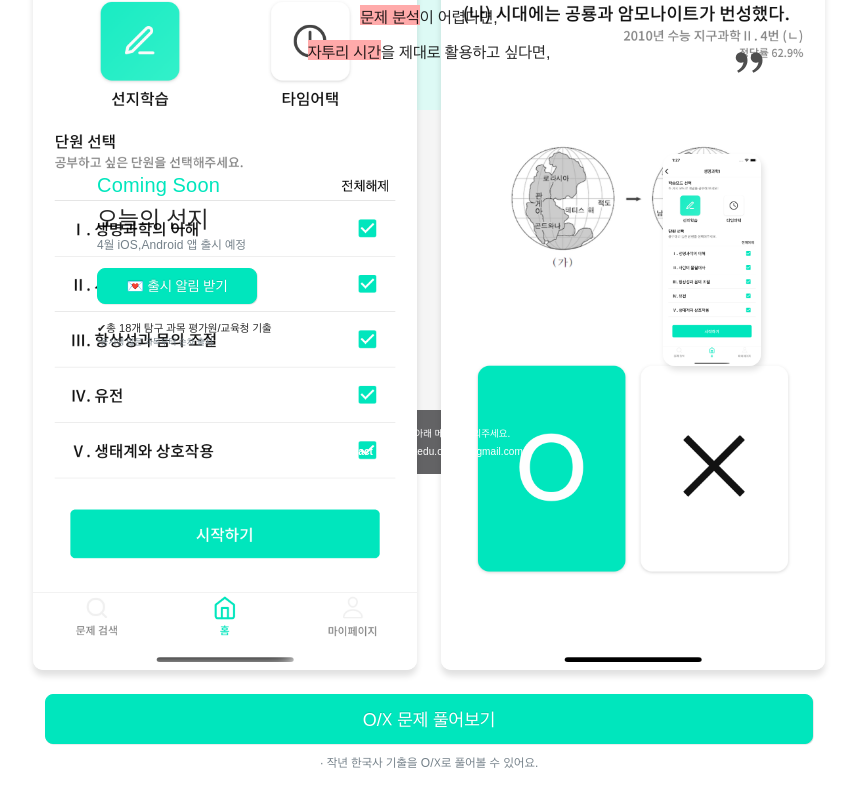
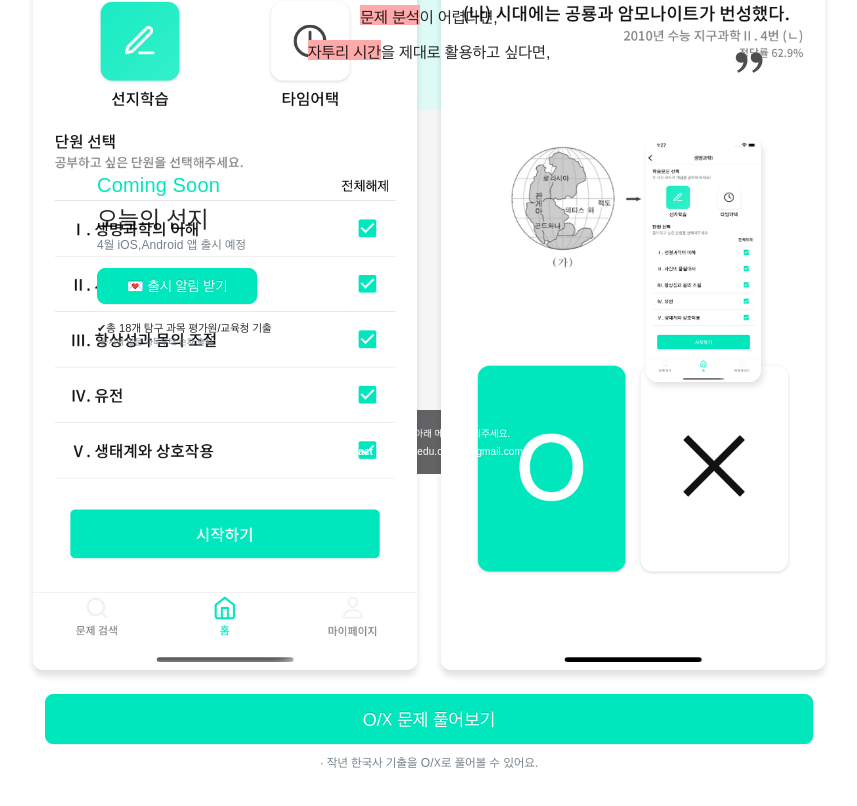
Before and after one commit to almo-edu/ox-landing, a React (Create React App) app: page / in a window 1280 px wide. Shown: the part 1844-2650 px from the top of the page, without its empty margins (211-1068 px from the left). Built offline with nearby package versions, Linux system fonts and the light colour scheme; no server answers.

Commit message:
Update ComingSoon.tsx

```diff
--- a/src/home/ComingSoon.tsx
+++ b/src/home/ComingSoon.tsx
@@ -14,7 +14,7 @@ const Wrapper = styled.section`
     justify-content: space-between;
 
     img {
-
+        width: 115px;
         border-radius: 12px;
         box-shadow: rgba(0, 0, 0, 0.12) 2px 4px 6px;
     }
@@ -45,9 +45,8 @@ export function ComingSoon(){
                 <Text size={11} content="✔총 18개 탐구 과목 평가원/교육청 기출" marginTop={18} />
                 <Text type="D2" size={9} content="*응시생 많은 과목부터 순차 출시" marginTop={4} />
             </Box>
-            <Box paddingVertical={16}>
-                <img src={adv1} />
-            </Box>
+
+            <img src={adv1} />
         </Wrapper>
     )
 }
```
